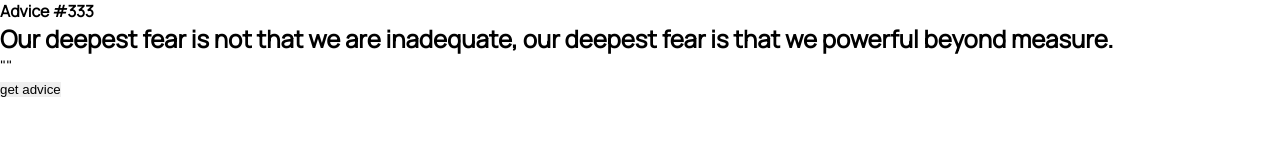
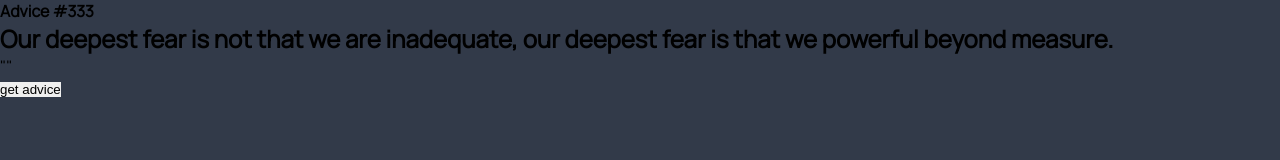
Before and after one commit to sammyodiagbe/advice-generator, a plain HTML site: page index.html in a window 1280 px wide. Drawn offline with Linux system fonts and the light colour scheme.

Commit message:
adding background colors

```diff
--- a/index.html
+++ b/index.html
@@ -8,7 +8,7 @@
     <title>Advice generation.</title>
 </head>
 <body>
-    <div class="main-container">
+    <div id="main-container">
         <div class="advice-container">
             <h4>Advice #333</h4>
         <h2>Our deepest fear is not that we are inadequate, our deepest fear is that we powerful beyond measure.</h2>
--- a/styles/style.scss
+++ b/styles/style.scss
@@ -13,7 +13,7 @@
 //### Neutral
 
 //- Grayish Blue: hsl(217, 19%, 38%)
-//- Dark Grayish Blue: hsl(217, 19%, 24%)
+$Dark_Grayish_Blue: hsl(217, 19%, 24%);
 
 //## Typography
 
@@ -40,3 +40,9 @@ body,
 html {
   font-family: "Manrope", sans-serif;
 }
+
+div#main-container {
+  height: 100vh;
+  width: 100vw;
+  background-color: $Dark_Grayish_Blue;
+}
```
Also changed, not shown: styles/style.css, 1 other file.
